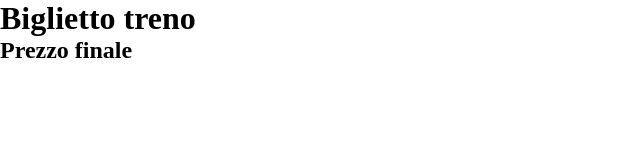
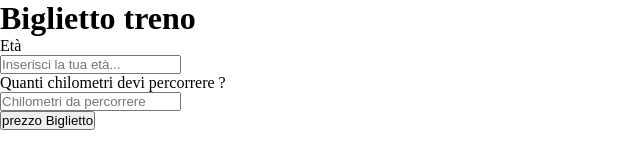
Before and after one commit to lucianocretella95/js-biglietto-treno-form, a plain HTML site: page index.html in a window 1280 px wide. Shown: the whole page, without its empty margins (0-640 px from the left). Drawn offline with Linux system fonts and the light colour scheme.

Commit message:
commit form

```diff
--- a/index.html
+++ b/index.html
@@ -1,14 +1,38 @@
 <!DOCTYPE html>
 <html lang="en">
-<head>
-    <meta charset="UTF-8">
-    <meta name="viewport" content="width=device-width, initial-scale=1.0">
+  <head>
+    <meta charset="UTF-8" />
+    <meta name="viewport" content="width=device-width, initial-scale=1.0" />
     <link rel="stylesheet" href="./css/style.css">
     <title>Train Ticket</title>
-</head>
-<body>
+  </head>
+  <body>
     <h1>Biglietto treno</h1>
-    <h2 id="standard">Prezzo finale</h2>
-    <script src="./css/js/script.js"></script>
-</body>
+    <div>
+      <div>
+        <div>
+          <label for="age-input"> Età </label>
+        </div>
+        <input
+          id="age-input"
+          name="age"
+          type="number"
+          placeholder="Inserisci la tua età..."
+        />
+      </div>
+      <div>
+        <div>
+          <label for="age-input"> Quanti chilometri devi percorrere ?</label>
+        </div>
+        <input
+          id="km-input"
+          name="km"
+          type="number"
+          placeholder="Chilometri da percorrere"
+        />
+      </div>
+      <button id="price-button">prezzo Biglietto</button>
+    </div>
+    <script src="./js/script.js"></script>
+  </body>
 </html>
--- a/js/script.js
+++ b/js/script.js
@@ -1,16 +1,21 @@
+// let km = prompt ("chilometri da percorrere");
+// console.log(km);
+// let age = prompt ("età passeggero");
+// console.log(age);
 const biglietto = 0.21;
-let km = prompt ("chilometri da percorrere");
-console.log(km);
-let age = prompt ("età passeggero");
-console.log(age);
+let km = "chilometri";
+let age = "eta";
 let prezzo = km * 0.21;
+const pricebutton = document.getElementById("price-button");
+const ageinput = document.getElementById("age-input");
+const kilometer = document.getElementById("km-input");
 let sconto20 = (prezzo * 20) / 100;
 let sconto40 = (prezzo * 40) / 100;
 if (age < 18) {
-    prezzo = prezzo - sconto20;
-  } else if (age >= 65) {
-    prezzo = prezzo - sconto40;
-  // } else {
-  //   alert("nessuno sconto");
-  }
-document.getElementById("standard").innerText= `il tuo biglietto costa: ${prezzo}`;
+  prezzo = prezzo - sconto20;
+} else if (age >= 65) {
+  prezzo = prezzo - sconto40;
+}
+pricebutton.addEventListener("click", function () {
+  document.getElementById("price-button").innerHTML = ` ${prezzo}`;
+});
```
